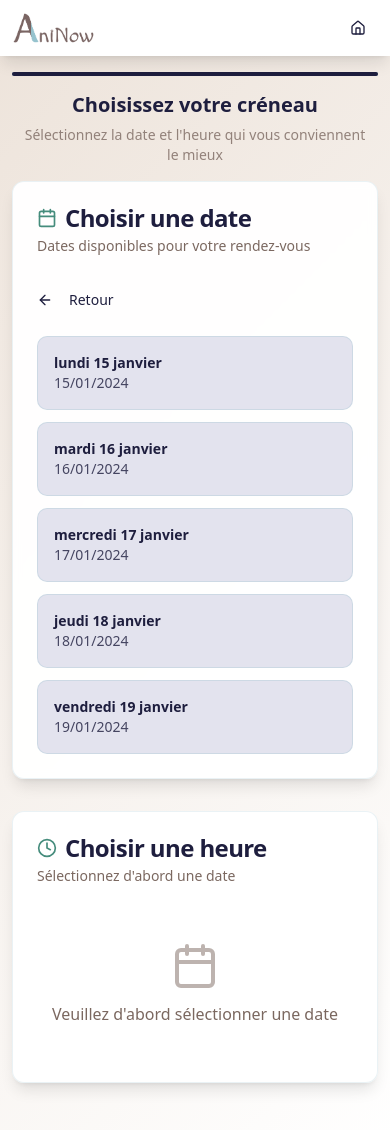
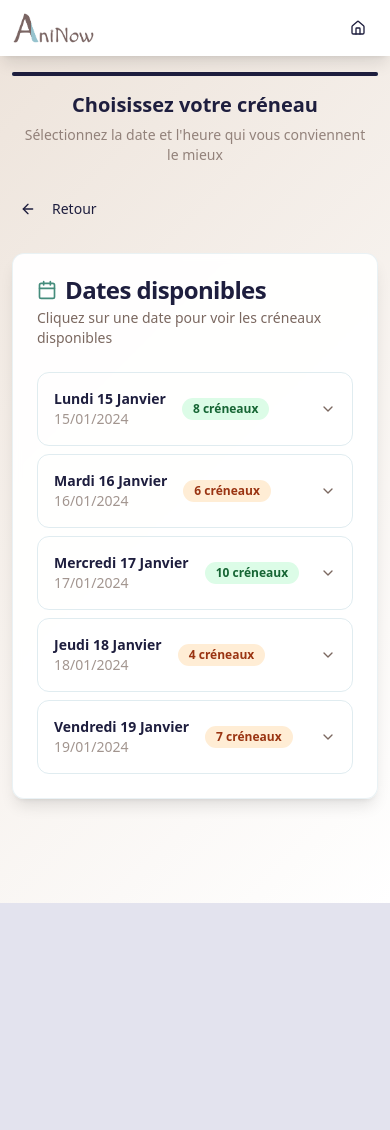
Before and after one commit to MathLMN/aninow, a React (Vite) app: page /booking/slots in a window 390 px wide. Shown: the top 1130 px of the page. After the commit the page ends 903 px from the top, so only its background shows below. Built offline with nearby package versions, Linux system fonts and the light colour scheme.

Commit message:
feat: Implement appointment slots design
-   Replaced the date and time selection with an accordion structure.
-   Implemented rounded "badge" time slots.
-   Added UX improvements like default open state and animations.
-   Maintained veterinary color scheme.
-   Ensured responsiveness.

```diff
--- a/src/pages/public/AppointmentSlots.tsx
+++ b/src/pages/public/AppointmentSlots.tsx
@@ -2,28 +2,72 @@
 import { useState } from "react";
 import { Card, CardContent, CardDescription, CardHeader, CardTitle } from "@/components/ui/card";
 import { Button } from "@/components/ui/button";
-import { ArrowLeft, Calendar, Clock } from "lucide-react";
+import { Badge } from "@/components/ui/badge";
+import { ArrowLeft, Calendar, Clock, ChevronDown } from "lucide-react";
 import { Link, useNavigate } from "react-router-dom";
+import { Collapsible, CollapsibleContent, CollapsibleTrigger } from "@/components/ui/collapsible";
 import Header from "@/components/Header";
 import ProgressBar from "@/components/ProgressBar";
+
+interface TimeSlotGroup {
+  period: string;
+  slots: string[];
+}
+
+interface DateSlot {
+  date: string;
+  availability: number;
+  timeGroups: TimeSlotGroup[];
+}
 
 const AppointmentSlots = () => {
   const navigate = useNavigate();
   const [selectedDate, setSelectedDate] = useState<string>("");
   const [selectedTime, setSelectedTime] = useState<string>("");
+  const [openDate, setOpenDate] = useState<string>("");
 
-  // Données temporaires pour les créneaux
-  const availableDates = [
-    "2024-01-15",
-    "2024-01-16",
-    "2024-01-17",
-    "2024-01-18",
-    "2024-01-19"
-  ];
-
-  const timeSlots = [
-    "09:00", "09:30", "10:00", "10:30", "11:00", "11:30",
-    "14:00", "14:30", "15:00", "15:30", "16:00", "16:30"
+  // Enhanced data structure with grouped time slots
+  const availableDates: DateSlot[] = [
+    {
+      date: "2024-01-15",
+      availability: 8,
+      timeGroups: [
+        { period: "Matin", slots: ["09:00", "09:30", "10:00", "10:30", "11:00", "11:30"] },
+        { period: "Après-midi", slots: ["14:00", "14:30", "15:00", "15:30"] }
+      ]
+    },
+    {
+      date: "2024-01-16",
+      availability: 6,
+      timeGroups: [
+        { period: "Matin", slots: ["09:00", "09:30", "10:30"] },
+        { period: "Après-midi", slots: ["14:00", "15:00", "16:00"] }
+      ]
+    },
+    {
+      date: "2024-01-17",
+      availability: 10,
+      timeGroups: [
+        { period: "Matin", slots: ["09:00", "09:30", "10:00", "10:30", "11:00", "11:30"] },
+        { period: "Après-midi", slots: ["14:00", "14:30", "15:00", "16:00"] }
+      ]
+    },
+    {
+      date: "2024-01-18",
+      availability: 4,
+      timeGroups: [
+        { period: "Matin", slots: ["10:00", "11:00"] },
+        { period: "Après-midi", slots: ["15:00", "16:00"] }
+      ]
+    },
+    {
+      date: "2024-01-19",
+      availability: 7,
+      timeGroups: [
+        { period: "Matin", slots: ["09:00", "09:30", "10:30", "11:30"] },
+        { period: "Après-midi", slots: ["14:30", "15:30", "16:30"] }
+      ]
+    }
   ];
 
   const handleBooking = () => {
@@ -36,6 +80,33 @@ const AppointmentSlots = () => {
     navigate('/booking/contact-info');
   };
 
+  const handleDateSelect = (date: string) => {
+    if (selectedDate === date) {
+      // If clicking the same date, toggle accordion
+      setOpenDate(openDate === date ? "" : date);
+    } else {
+      // If selecting a new date, set it as selected and open
+      setSelectedDate(date);
+      setOpenDate(date);
+      setSelectedTime(""); // Reset time selection
+    }
+  };
+
+  const formatDate = (dateStr: string) => {
+    const date = new Date(dateStr);
+    return {
+      dayName: date.toLocaleDateString('fr-FR', { weekday: 'long' }),
+      dayNumber: date.getDate(),
+      month: date.toLocaleDateString('fr-FR', { month: 'long' })
+    };
+  };
+
+  const getAvailabilityColor = (count: number) => {
+    if (count >= 8) return "bg-green-100 text-green-800";
+    if (count >= 4) return "bg-orange-100 text-orange-800";
+    return "bg-red-100 text-red-800";
+  };
+
   return (
     <div className="min-h-screen" style={{
       background: 'linear-gradient(135deg, #EDE3DA 0%, #ffffff 100%)'
@@ -43,11 +114,10 @@ const AppointmentSlots = () => {
       <Header />
 
       <main className="container mx-auto px-3 sm:px-6 py-4 sm:py-6 pb-20">
-        <div className="max-w-6xl mx-auto">
+        <div className="max-w-4xl mx-auto">
           <ProgressBar value={100} />
 
-          {/* Titre - Cohérence avec les autres pages */}
-          <div className="text-center mb-4 sm:mb-8 animate-fade-in">
+          <div className="text-center mb-6 sm:mb-8 animate-fade-in">
             <h1 className="text-xl sm:text-2xl lg:text-3xl font-bold text-vet-navy mb-2 leading-tight">
               Choisissez votre créneau
             </h1>
@@ -56,119 +126,116 @@ const AppointmentSlots = () => {
             </p>
           </div>
 
-          <div className="grid lg:grid-cols-2 gap-8">
-            {/* Sélection de date */}
-            <Card className="bg-white/95 backdrop-blur-sm border-vet-blue/20 shadow-lg">
-              <CardHeader>
-                <CardTitle className="flex items-center text-vet-navy">
-                  <Calendar className="h-5 w-5 mr-2 text-vet-sage" />
-                  Choisir une date
-                </CardTitle>
-                <CardDescription className="text-vet-brown">
-                  Dates disponibles pour votre rendez-vous
-                </CardDescription>
-              </CardHeader>
-              <CardContent>
-                {/* Bouton retour ajouté pour cohérence */}
-                <div className="mb-4">
-                  <Button variant="ghost" onClick={handleBack} className="text-vet-navy hover:bg-vet-beige/20 p-2 text-sm -ml-2">
+          {/* Back button */}
+          <div className="mb-6">
+            <Button variant="ghost" onClick={handleBack} className="text-vet-navy hover:bg-vet-beige/20 p-2 text-sm">
               <ArrowLeft className="h-4 w-4 mr-2" />
               Retour
             </Button>
           </div>
 
-                <div className="grid gap-3">
-                  {availableDates.map((date) => (
+          {/* Date selection with accordion */}
+          <Card className="bg-white/95 backdrop-blur-sm border-vet-blue/20 shadow-lg mb-6">
+            <CardHeader>
+              <CardTitle className="flex items-center text-vet-navy">
+                <Calendar className="h-5 w-5 mr-2 text-vet-sage" />
+                Dates disponibles
+              </CardTitle>
+              <CardDescription className="text-vet-brown">
+                Cliquez sur une date pour voir les créneaux disponibles
+              </CardDescription>
+            </CardHeader>
+            <CardContent className="space-y-2">
+              {availableDates.map((dateSlot) => {
+                const { dayName, dayNumber, month } = formatDate(dateSlot.date);
+                const isSelected = selectedDate === dateSlot.date;
+                const isOpen = openDate === dateSlot.date;
+
+                return (
+                  <Collapsible key={dateSlot.date} open={isOpen} onOpenChange={() => handleDateSelect(dateSlot.date)}>
+                    <CollapsibleTrigger asChild>
                       <Button
-                      key={date}
-                      variant={selectedDate === date ? "default" : "outline"}
-                      className={`justify-start h-auto p-4 ${
-                        selectedDate === date
-                          ? "bg-vet-sage hover:bg-vet-sage/90 text-white"
-                          : "border-vet-blue/30 hover:bg-vet-blue/10"
+                        variant="ghost"
+                        className={`w-full justify-between h-auto p-4 border rounded-lg transition-all ${
+                          isSelected
+                            ? "border-vet-sage bg-vet-sage/10 hover:bg-vet-sage/15"
+                            : "border-vet-blue/30 hover:bg-vet-blue/5"
                         }`}
-                      onClick={() => setSelectedDate(date)}
                       >
+                        <div className="flex items-center gap-4">
                           <div className="text-left">
-                        <div className="font-semibold">
-                          {new Date(date).toLocaleDateString('fr-FR', {
-                            weekday: 'long',
-                            day: 'numeric',
-                            month: 'long'
-                          })}
+                            <div className="font-semibold text-vet-navy capitalize">
+                              {dayName} {dayNumber} {month}
                             </div>
-                        <div className="text-sm opacity-80">
-                          {new Date(date).toLocaleDateString('fr-FR')}
+                            <div className="text-sm text-vet-brown/70">
+                              {new Date(dateSlot.date).toLocaleDateString('fr-FR')}
                             </div>
                           </div>
+                          <Badge className={getAvailabilityColor(dateSlot.availability)}>
+                            {dateSlot.availability} créneaux
+                          </Badge>
+                        </div>
+                        <ChevronDown className={`h-4 w-4 text-vet-brown transition-transform ${isOpen ? 'rotate-180' : ''}`} />
                       </Button>
-                  ))}
-                </div>
-              </CardContent>
-            </Card>
+                    </CollapsibleTrigger>
 
-            {/* Sélection d'heure */}
-            <Card className="bg-white/95 backdrop-blur-sm border-vet-blue/20 shadow-lg">
-              <CardHeader>
-                <CardTitle className="flex items-center text-vet-navy">
-                  <Clock className="h-5 w-5 mr-2 text-vet-sage" />
-                  Choisir une heure
-                </CardTitle>
-                <CardDescription className="text-vet-brown">
-                  {selectedDate
-                    ? `Créneaux disponibles le ${new Date(selectedDate).toLocaleDateString('fr-FR')}`
-                    : "Sélectionnez d'abord une date"
-                  }
-                </CardDescription>
-              </CardHeader>
-              <CardContent>
-                {selectedDate ? (
-                  <div className="grid grid-cols-2 gap-3">
-                    {timeSlots.map((time) => (
+                    <CollapsibleContent className="px-4 pb-4">
+                      <div className="mt-4 space-y-4">
+                        {dateSlot.timeGroups.map((group) => (
+                          <div key={group.period}>
+                            <h4 className="text-sm font-medium text-vet-navy mb-2 flex items-center">
+                              <Clock className="h-4 w-4 mr-1 text-vet-sage" />
+                              {group.period}
+                            </h4>
+                            <div className="flex flex-wrap gap-2">
+                              {group.slots.map((time) => (
                                 <Button
                                   key={time}
                                   variant={selectedTime === time ? "default" : "outline"}
-                        className={selectedTime === time
-                          ? "bg-vet-sage hover:bg-vet-sage/90 text-white"
-                          : "border-vet-blue/30 hover:bg-vet-blue/10"
-                        }
-                        onClick={() => setSelectedTime(time)}
+                                  size="sm"
+                                  className={`rounded-full px-4 py-2 ${
+                                    selectedTime === time
+                                      ? "bg-vet-sage hover:bg-vet-sage/90 text-white border-vet-sage"
+                                      : "border-vet-blue/30 hover:bg-vet-blue/10 hover:border-vet-sage/50"
+                                  }`}
+                                  onClick={(e) => {
+                                    e.stopPropagation();
+                                    setSelectedTime(time);
+                                  }}
                                 >
                                   {time}
                                 </Button>
                               ))}
                             </div>
-                ) : (
-                  <div className="text-center py-8 text-vet-brown">
-                    <Calendar className="h-12 w-12 mx-auto mb-3 opacity-50" />
-                    <p>Veuillez d'abord sélectionner une date</p>
                           </div>
-                )}
+                        ))}
+                      </div>
+                    </CollapsibleContent>
+                  </Collapsible>
+                );
+              })}
             </CardContent>
           </Card>
-          </div>
 
-          {/* Récapitulatif et validation */}
+          {/* Summary and confirmation */}
           {selectedDate && selectedTime && (
-            <Card className="mt-8 bg-vet-sage/10 backdrop-blur-sm border-vet-sage/30 animate-fade-in">
+            <Card className="bg-vet-sage/10 backdrop-blur-sm border-vet-sage/30 animate-fade-in">
               <CardContent className="p-6">
-                <div className="flex items-center justify-between">
+                <div className="flex items-center justify-between flex-wrap gap-4">
                   <div>
                     <h3 className="text-lg font-semibold text-vet-navy mb-1">
                       Votre rendez-vous
                     </h3>
                     <p className="text-vet-brown">
-                      {new Date(selectedDate).toLocaleDateString('fr-FR', {
-                        weekday: 'long',
-                        day: 'numeric',
-                        month: 'long',
-                        year: 'numeric'
-                      })} à {selectedTime}
+                      {(() => {
+                        const { dayName, dayNumber, month } = formatDate(selectedDate);
+                        return `${dayName} ${dayNumber} ${month} ${new Date(selectedDate).getFullYear()} à ${selectedTime}`;
+                      })()}
                     </p>
                   </div>
                   <Button
                     onClick={handleBooking}
-                    className="bg-vet-sage hover:bg-vet-sage/90 text-white px-8"
+                    className="bg-vet-sage hover:bg-vet-sage/90 text-white px-8 rounded-full"
                   >
                     Confirmer le rendez-vous
                   </Button>
```
Lines whose indentation alone changed are shown as unchanged.
